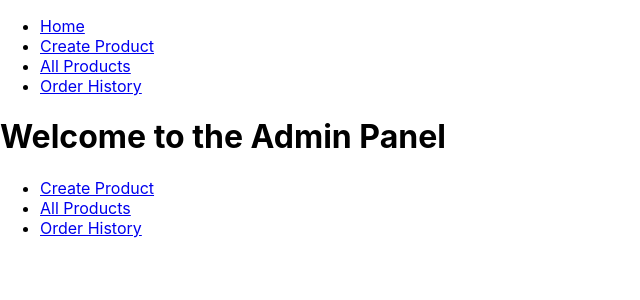
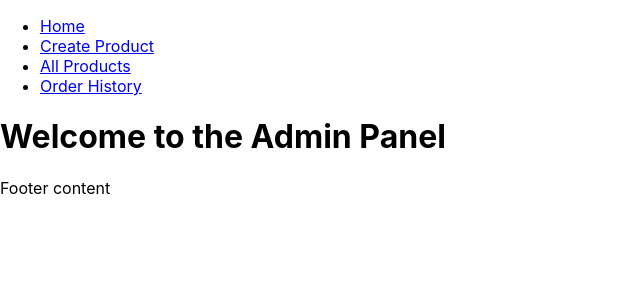
Before and after one commit to navnath-auti/AdminPanelFrontEnd, a React (Create React App) app: page / in a window 1280 px wide. Shown: the top 300 px of the page, without its empty margins (0-640 px from the left). Built offline with nearby package versions, Linux system fonts and the light colour scheme.

Commit message:
updated homePage file

```diff
--- a/src/components/HomePage.js
+++ b/src/components/HomePage.js
@@ -4,19 +4,7 @@ function HomePage() {
   return (
     <div>
       <h1>Welcome to the Admin Panel</h1>
-      <nav>
-        <ul>
-          <li>
-            <a href="/create">Create Product</a>
-          </li>
-          <li>
-            <a href="/products">All Products</a>
-          </li>
-          <li>
-            <a href="/orders">Order History</a>
-          </li>
-        </ul>
-      </nav>
+      {/* Rest of your home page content */}
     </div>
   );
 }
--- a/src/components/Layout.js
+++ b/src/components/Layout.js
@@ -6,6 +6,7 @@ function Layout({ children }) {
     <div>
       <NavigationBar /> {/* Include the NavigationBar component */}
       <main>{children}</main>
+      <footer>Footer content</footer> {/* Include a footer */}
       {/* Additional layout content */}
     </div>
   );
```
